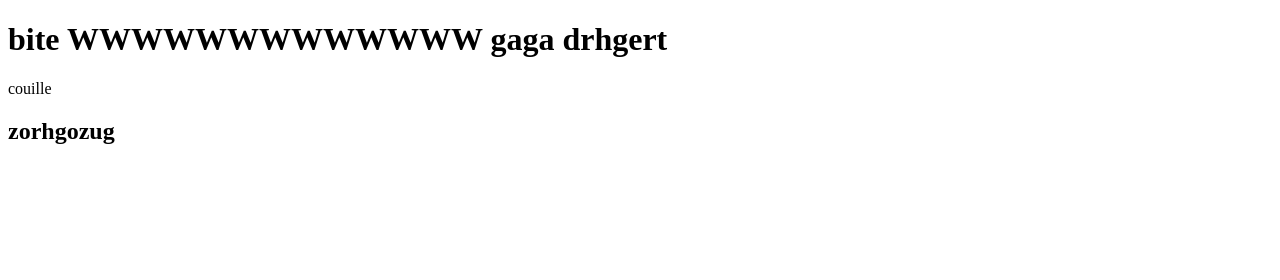
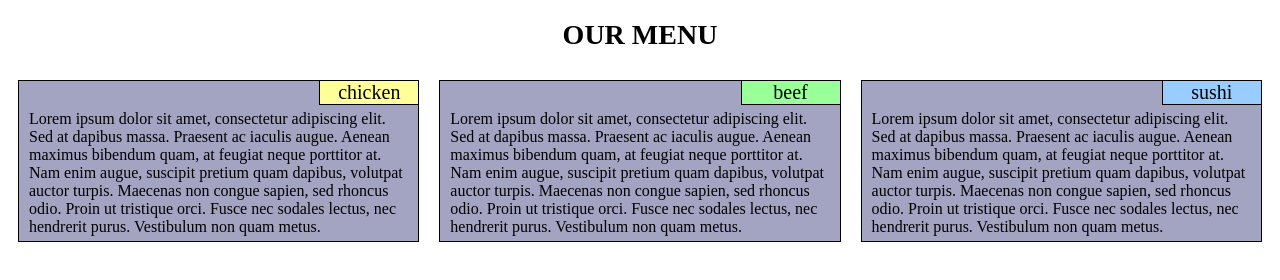
Before and after one commit to thi-1/test, a plain HTML site: page module2-solution/index.html in a window 1280 px wide. Drawn offline with Linux system fonts and the light colour scheme.

Commit message:
ex2 complet

```diff
--- /dev/null
+++ b/module2-solution/css/styles.css
@@ -0,0 +1,73 @@
+* {
+  box-sizing: border-box;
+}
+
+h1 {
+	text-align: center;
+	font-size: 1.75em;
+}
+
+p {
+	margin-bottom: 5px;
+}
+
+.container {
+	padding: 10px;
+	float: left;
+
+}
+
+.boxes {
+	background-color: #a3a3c2;
+	padding: 13px 10px 0px 10px;
+  	border: 1px solid black;
+  	width: 100%;
+	height: 100%;
+	position: relative;
+}
+
+.sstitre {
+	text-align: center;
+	font-size: 1.25em;
+	border: 1px solid black;
+	position: absolute;
+	top : -1px;
+	right: -1px;
+	width: 100px;
+	background-color: green;
+}
+
+#s1{
+	background-color: #ffff99;
+}
+
+#s2{
+	background-color: #99ff99;
+}
+
+#s3{
+	background-color: #99ccff;
+}
+
+@media (min-width: 992px) {
+  .container {
+    width: 33.33%;
+  }
+}
+
+@media (min-width: 768px) and (max-width: 991px) {
+  .container {
+    width: 50%;
+  }
+
+  #c3 {
+  	width: 100%;
+  }
+}
+
+@media (max-width: 767px) {
+  .container {
+    width: 100%;
+  }
+
+}
--- a/module2-solution/index.html
+++ b/module2-solution/index.html
@@ -1,11 +1,30 @@
 <!DOCTYPE html>
 <html lang="en-us">
   <head>
+    <meta charset="utf-8">
+    <link rel="stylesheet" href="css/styles.css">
 	<title>Test by thi-1</title>
   </head>
   <body>
-  	<h1>bite WWWWWWWWWWWWW gaga drhgert</h1>
-  	<div>couille</div>
-  	<h2>zorhgozug</h2>
+  <h1>OUR MENU</h1>
+
+  <div class="container" id="c1">
+  	<div class="boxes">
+  	 <div class="sstitre" id="s1">chicken</div>
+  	 <p>Lorem ipsum dolor sit amet, consectetur adipiscing elit. Sed at dapibus massa. Praesent ac iaculis augue. Aenean maximus bibendum quam, at feugiat neque porttitor at. Nam enim augue, suscipit pretium quam dapibus, volutpat auctor turpis. Maecenas non congue sapien, sed rhoncus odio. Proin ut tristique orci. Fusce nec sodales lectus, nec hendrerit purus. Vestibulum non quam metus. </p>
+  	</div>
+  </div>
+  <div class="container" id="c2">
+  	<div class="boxes">
+  	 <div class="sstitre" id="s2">beef</div>
+  	 <p>Lorem ipsum dolor sit amet, consectetur adipiscing elit. Sed at dapibus massa. Praesent ac iaculis augue. Aenean maximus bibendum quam, at feugiat neque porttitor at. Nam enim augue, suscipit pretium quam dapibus, volutpat auctor turpis. Maecenas non congue sapien, sed rhoncus odio. Proin ut tristique orci. Fusce nec sodales lectus, nec hendrerit purus. Vestibulum non quam metus. </p>
+  	</div>
+  </div>
+    <div class="container" id="c3">
+  	<div class="boxes">
+  	 <div class="sstitre" id="s3">sushi</div>
+  	 <p>Lorem ipsum dolor sit amet, consectetur adipiscing elit. Sed at dapibus massa. Praesent ac iaculis augue. Aenean maximus bibendum quam, at feugiat neque porttitor at. Nam enim augue, suscipit pretium quam dapibus, volutpat auctor turpis. Maecenas non congue sapien, sed rhoncus odio. Proin ut tristique orci. Fusce nec sodales lectus, nec hendrerit purus. Vestibulum non quam metus. </p>
+  	</div>
+  </div>
   </body>
 </html>
```
